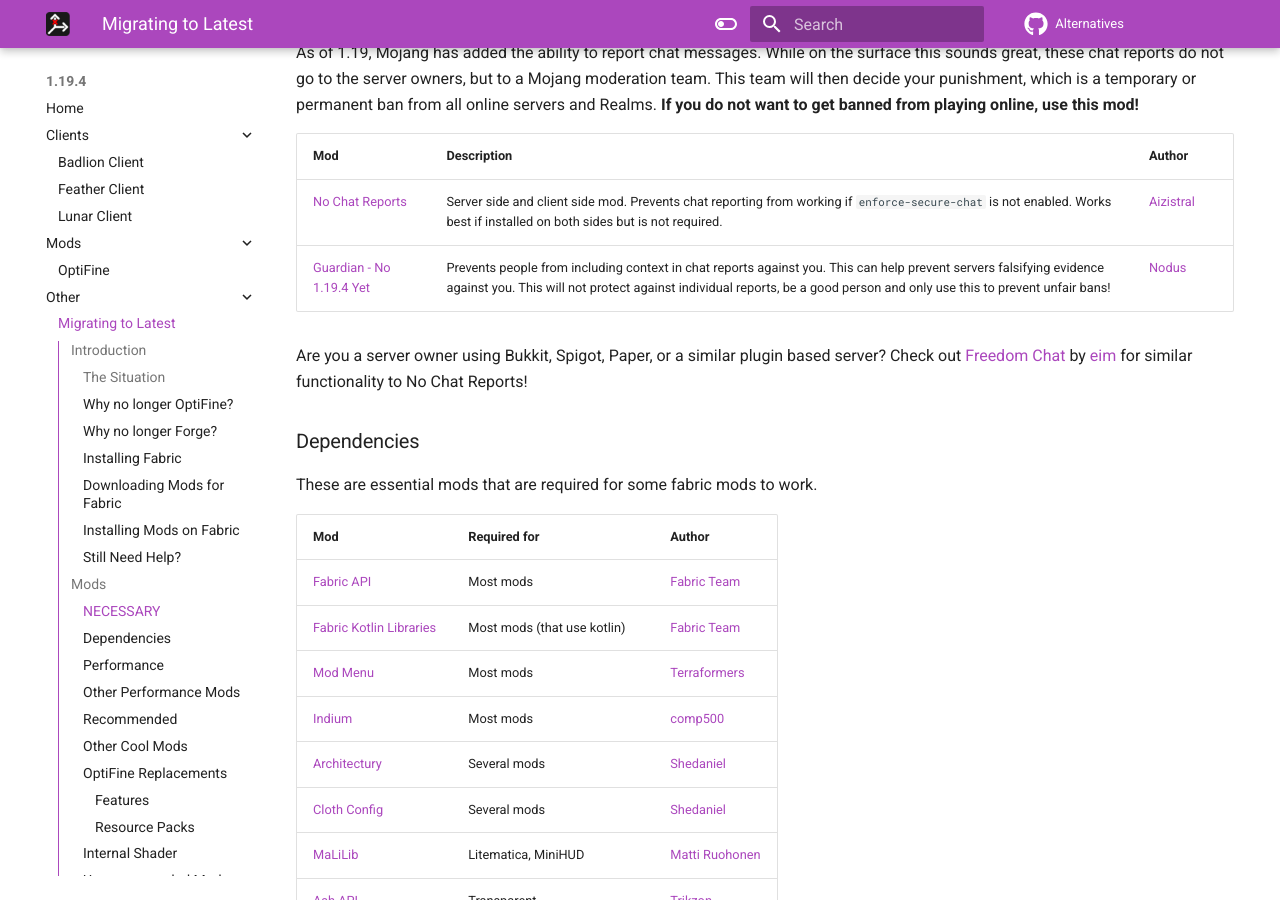
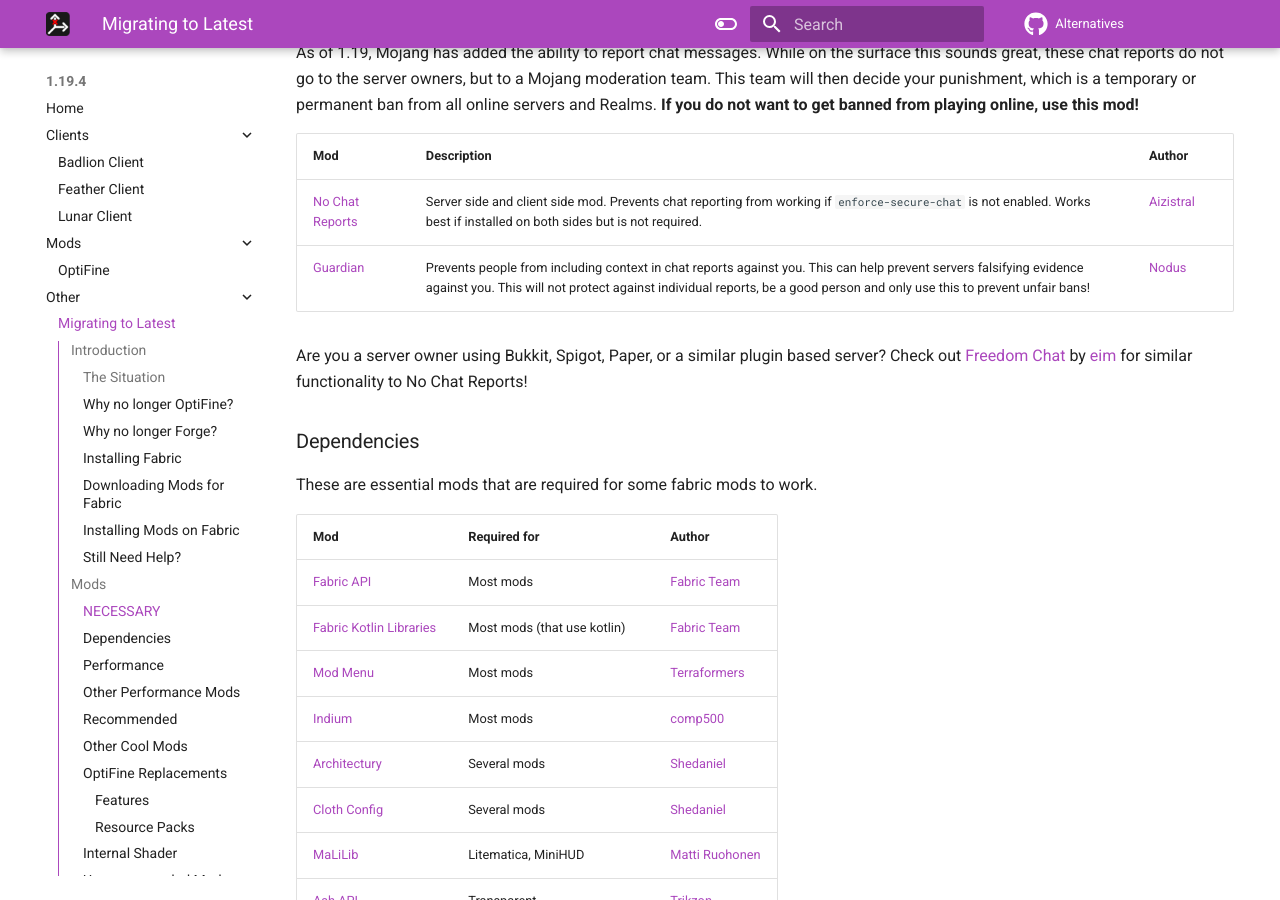
Before and after one commit to MicrocontrollersDev/Alternatives, an MkDocs documentation site: the page built from docs/latest/migrating.md, in a window 1280 px wide and 900 px high, scrolled down 576 px. Built offline with MkDocs 1.6.1 and Material for MkDocs 9.7.7, drawn with Linux system fonts in a browser that asks for light colours; comment, search, counter and statistics services are not loaded.

Commit message:
Guardian 1.19.4

```diff
--- a/docs/latest/migrating.md
+++ b/docs/latest/migrating.md
@@ -85,7 +85,7 @@
 | Mod | Description | Author |
 | --- | --- | --- |
 | [No Chat Reports](https://modrinth.com/mod/no-chat-reports) | Server side and client side mod. Prevents chat reporting from working if `enforce-secure-chat` is not enabled. Works best if installed on both sides but is not required. | [Aizistral](https://github.com/Aizistral-Studios) |
-| [Guardian - No 1.19.4 Yet](https://github.com/nodusclient/guardian/releases/latest) | Prevents people from including context in chat reports against you. This can help prevent servers falsifying evidence against you. This will not protect against individual reports, be a good person and only use this to prevent unfair bans! | [Nodus](https://github.com/nodusclient) |
+| [Guardian](https://github.com/nodusclient/guardian/releases/latest) | Prevents people from including context in chat reports against you. This can help prevent servers falsifying evidence against you. This will not protect against individual reports, be a good person and only use this to prevent unfair bans! | [Nodus](https://github.com/nodusclient) |
 
 Are you a server owner using Bukkit, Spigot, Paper, or a similar plugin based server? Check out [Freedom Chat](https://modrinth.com/plugin/freedomchat) by [eim](https://github.com/e-im) for similar functionality to No Chat Reports!
 
```
